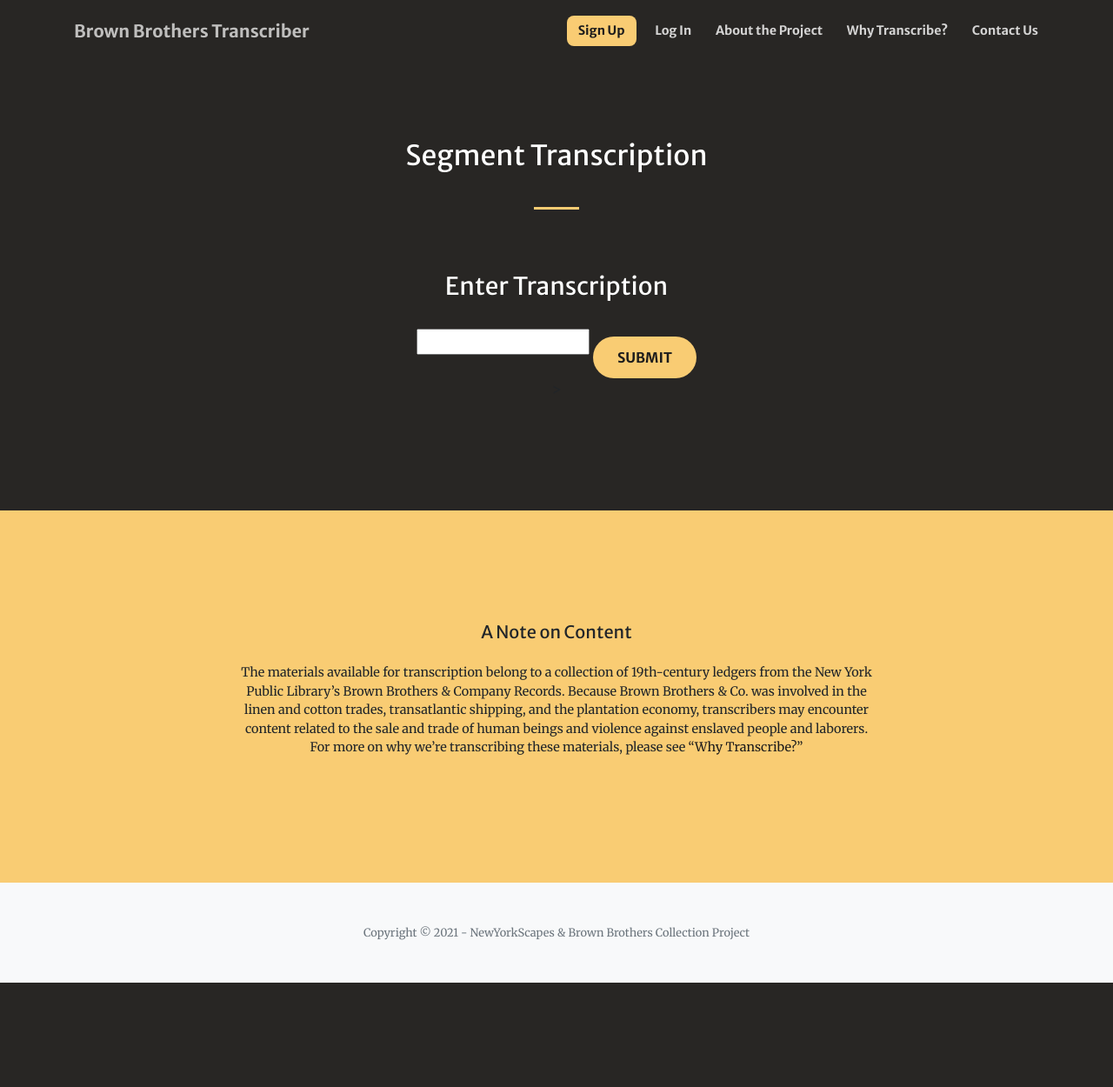
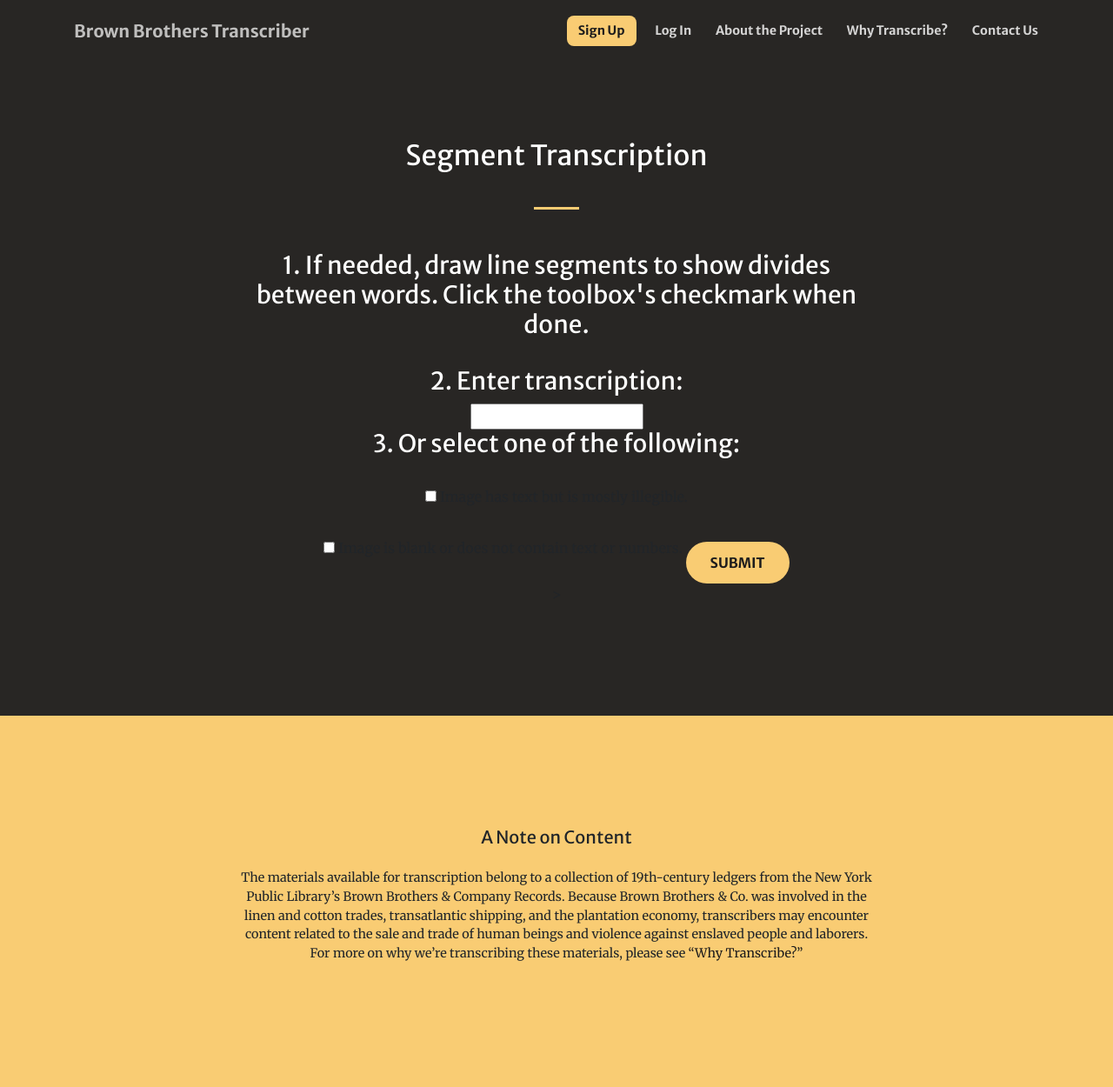
Before and after one commit to NewYorkScapes/brown-bros-transcriber, a Flask app: template templates/segment_transcription_page.html in a window 1280 px wide. Shown: the top 1250 px of the page at 87% size. Before the commit the page ends 1130 px from the top, so only its background shows below. Run offline with Flask 2, Linux system fonts and the light colour scheme; the template is opened without the code that fills it, so the values that code supplies are empty; some libraries are stand-ins or nearby versions.

Commit message:
Re-adding checkbox functionality

```diff
--- a/templates/segment_transcription_page.html
+++ b/templates/segment_transcription_page.html
@@ -13,14 +13,21 @@
 
                         <h2 class="text-white mt-0" style="padding-top: 2rem; padding-bottom: 1rem;">Segment Transcription</h2>
                         <hr class="divider my-4" style="padding-bottom: 1.5rem;" />
+                        <h3 class="text-white mt-0">1. If needed, draw line segments to show divides between words. Click the toolbox's checkmark when done.</h3>
+                        <img id="segment" alt="" src="{{ image_url }}" width="200" onload="showMarkerArea(this);" />
                         {% from "_formhelpers.html" import render_field %}
                     <div>
+                        <h3 class="text-white mt-0">2. Enter transcription:</h3>
                         <form action="{{ url_for('addrec') }}" method="POST">
-                          <img id="segment" alt="" src="{{ image_url }}" onload="showMarkerArea(this);" />
-                            <h3 class="text-white mt-0">Enter Transcription</h3>
+
                              <input type="text" name="segment_transcription" />
                              <input id="segmentcoords" type="hidden" name="segment_coords" value="" />
-                             <input class="btn btn-light btn-medium js-scroll-trigger" type="submit" value="Submit" />
+                            <h3 class="text-white mt-0">3. Or select one of the following:</h3><br/>
+                            <input type="checkbox" id="illegible" name="illegible" value="True">
+                             <label for="illegible">Image has text but is mostly illegible.</label><br/>
+                             <input type="checkbox" id="blank" name="blank" value="True">
+                             <label for="blank">Image is blank or does not contain text or numbers.</label>
+                            <input class="btn btn-light btn-medium js-scroll-trigger" type="submit" value="Submit" />
                         </form>
                     </div>>
                     </div>
```
